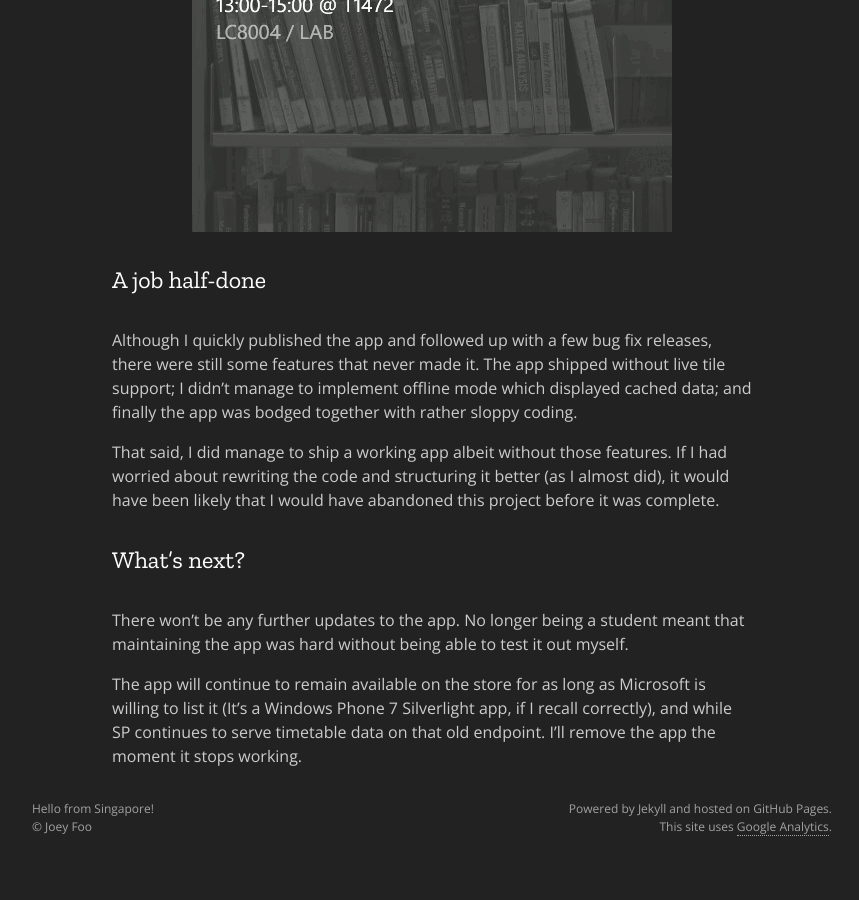
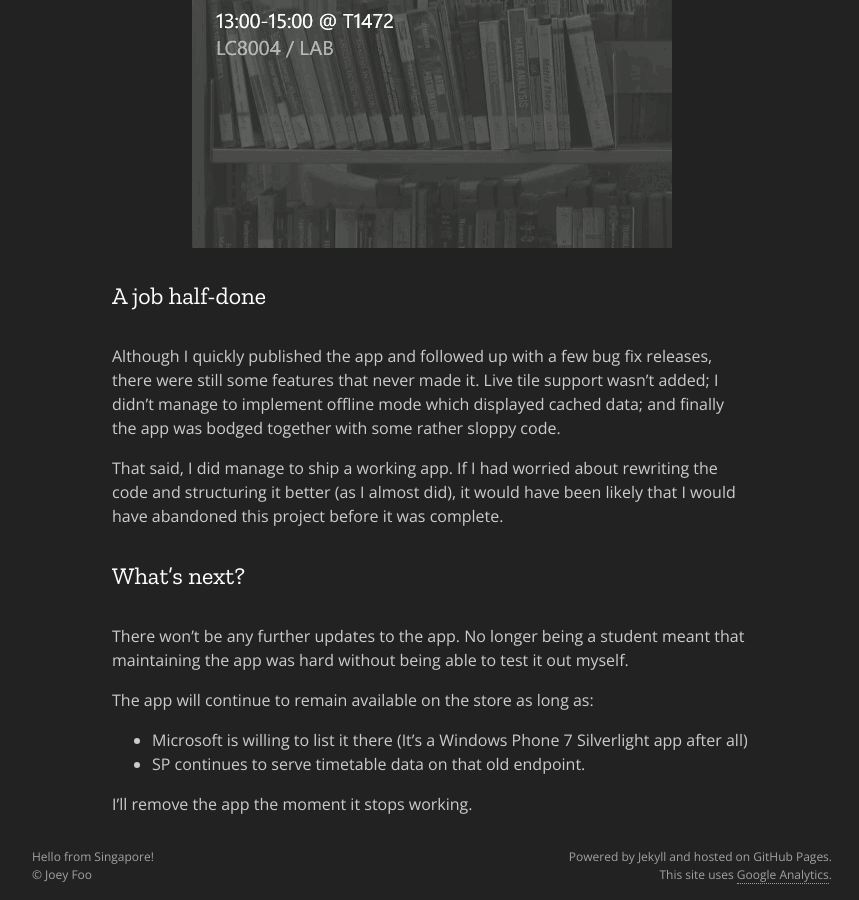
Before and after one commit to joeyfoo/joeyfoo.github.io, a Jekyll site: the page built from _posts/2017-08-28-about-mysp.md, in a window 1280 px wide and 900 px high, scrolled down 2077 px. Shown: the whole window, without its empty margins (208-1067 px from the left). Built offline with Jekyll 4.4.1, drawn with Linux system fonts in a browser that asks for light colours; before the commit the page ends 2929 px from its top, so only the background shows below that; some of the changed text lies outside the part shown.

```diff
--- a/_layouts/post.html
+++ b/_layouts/post.html
@@ -5,7 +5,7 @@ layout: default
 <article class="post" itemscope itemtype="http://schema.org/BlogPosting">
 
   <h1 class="post-title" itemprop="name headline">
-    <a href="../"  class="back-link">blog /</a>
+    <a href="../"  class="back-link">posts /</a>
     {{ page.title | escape }}
   </h1>
   <p class="post-meta-date metadata">{{ page.date | date_to_string }}</p>
--- a/_posts/2017-08-20-looking-for-older-posts.markdown
+++ b/_posts/2017-08-20-looking-for-older-posts.markdown
@@ -4,5 +4,3 @@ title:  "Looking for older posts?"
 ---
 
 <p class="lead">You can find my old blog posts at <a href="https://joeyfoo.wordpress.com/">joeyfoo.wordpress.com</a>. </p>
-
-Unfortunately, I haven't gotten around to porting content from my old blog over. :-/
--- a/_posts/2017-08-28-about-mysp.md
+++ b/_posts/2017-08-28-about-mysp.md
@@ -25,18 +25,25 @@ This has since changed in later years -- the SP Mobile app now requires a login
 
 SP Mobile has a module-based navigation system, where the main landing page of the app contains a grid of icons, with each icon opening individual modules (such as Timetable, SP Cam, or Campus Map). [Here's a link to Android Play, with screenshots.](https://play.google.com/store/apps/details?id=org.sp.SPMobile)
 
-Since the primary purpose of the My SP app is to provide timetable access, I opted to display the next two lessons above-the-fold, right on the main page. This eliminates the time spent drilling down to the timetable module, which was a common complaint with the official SP Mobile app.
+Since the primary purpose of the My SP app is to provide timetable access, I opted to display the next two lessons above-the-fold, right on the main page. This eliminates time spent drilling down into the timetable module on the official SP Mobile app.
+
+Here's how the design of the app changed as it was developed:
 
 ![Design progression of the app](/assets/images/mysp-design.gif)
 
 ## A job half-done
 
-Although I quickly published the app and followed up with a few bug fix releases, there were still some features that never made it. The app shipped without live tile support; I didn't manage to implement offline mode which displayed cached data; and finally the app was bodged together with rather sloppy coding.
+Although I quickly published the app and followed up with a few bug fix releases, there were still some features that never made it. Live tile support wasn't added; I didn't manage to implement offline mode which displayed cached data; and finally the app was bodged together with some rather sloppy code.
 
-That said, I did manage to ship a working app albeit without those features. If I had worried about rewriting the code and structuring it better (as I almost did), it would have been likely that I would have abandoned this project before it was complete.
+That said, I did manage to ship a working app. If I had worried about rewriting the code and structuring it better (as I almost did), it would have been likely that I would have abandoned this project before it was complete.
 
 ## What's next?
 
 There won't be any further updates to the app. No longer being a student meant that maintaining the app was hard without being able to test it out myself.
 
-The app will continue to remain available on the store for as long as Microsoft is willing to list it (It's a Windows Phone 7 Silverlight app, if I recall correctly), and while SP continues to serve timetable data on that old endpoint. I'll remove the app the moment it stops working.
+The app will continue to remain available on the store as long as:
+
+* Microsoft is willing to list it there (It's a Windows Phone 7 Silverlight app after all)
+* SP continues to serve timetable data on that old endpoint.
+
+I'll remove the app the moment it stops working.
```
Also changed, not shown: other parts of _posts/2017-08-28-about-mysp.md (+1 -1 lines), _projects/incoming.md (+3 -3 lines), _projects/mysp.md (+1 -1 lines).
